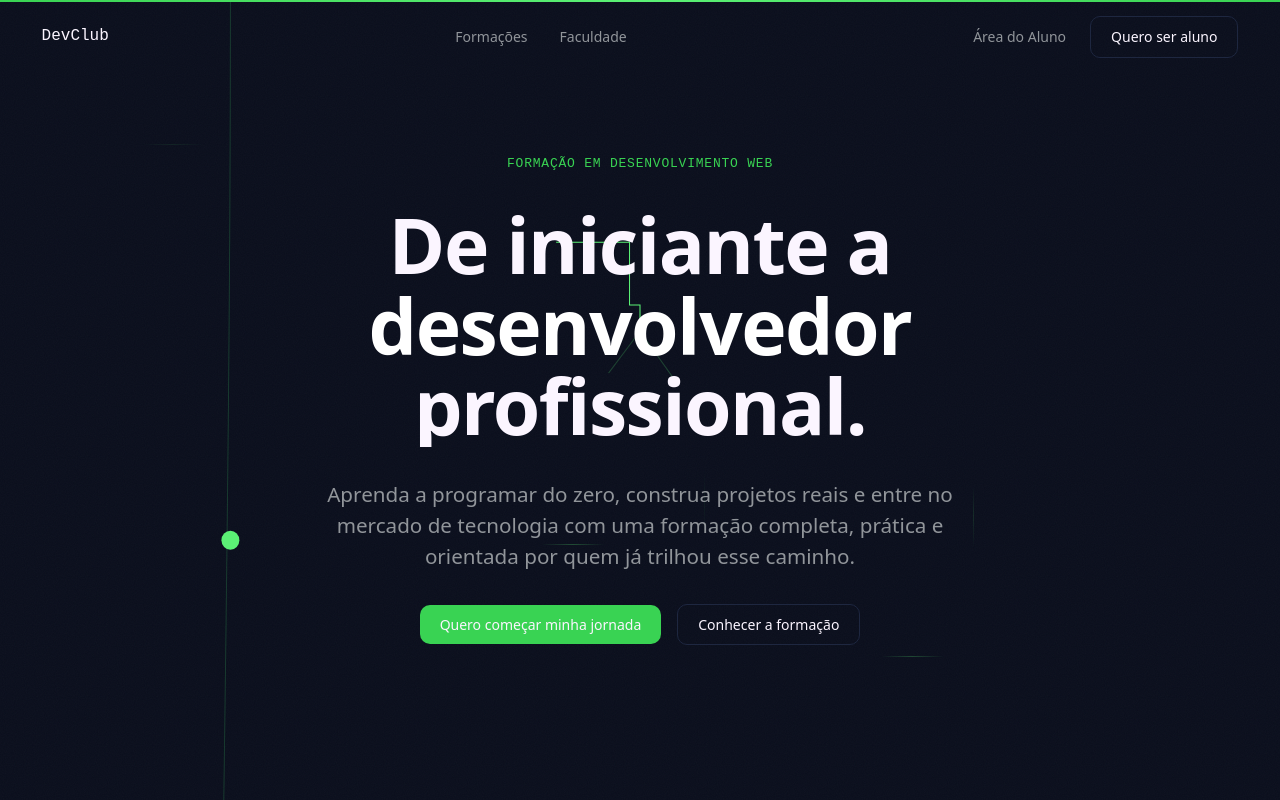
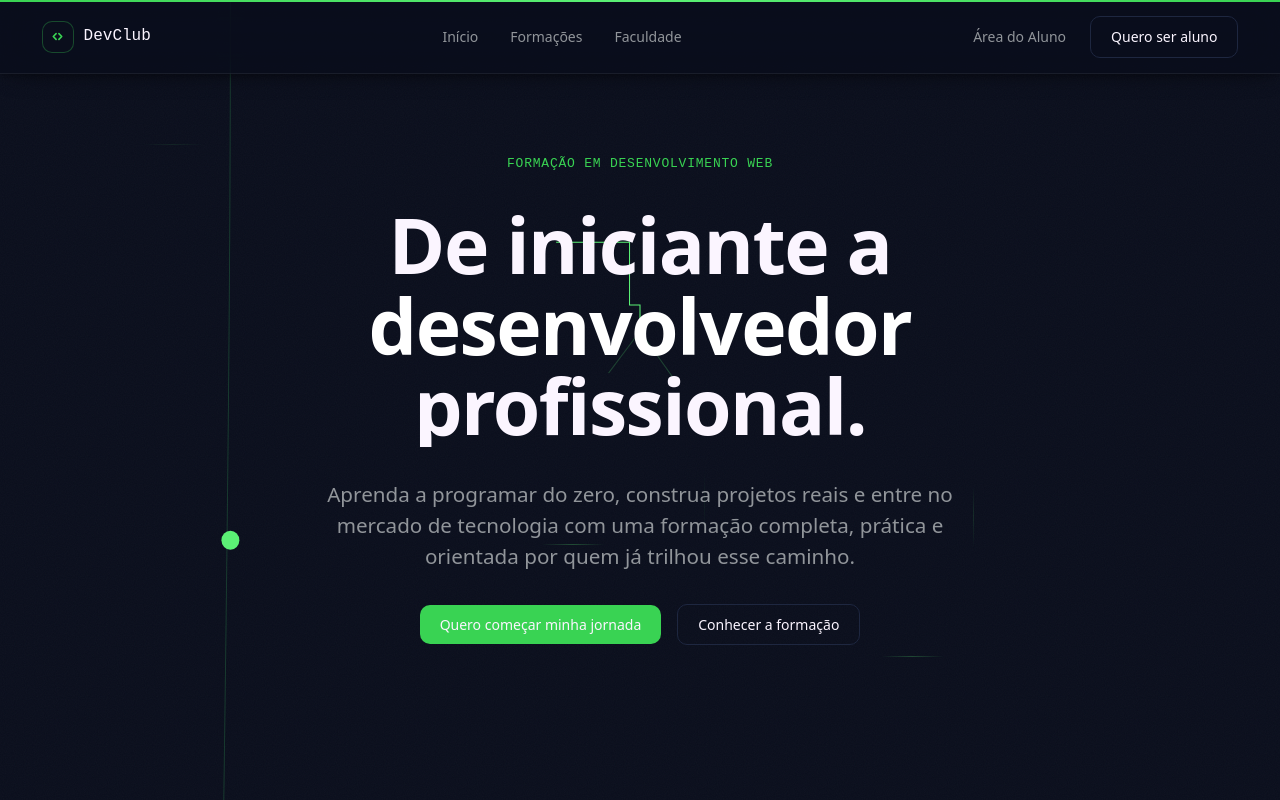
Before and after one commit to JonannVictor/DEVCLUB, a React (Vite) app: page / in a window 1280 px wide. Shown: the top 800 px of the page. Built offline with nearby package versions, Linux system fonts and the light colour scheme.

Commit message:
feat: update Navbar component with new logo structure and enhance glass effect; add hero section ID for navigation

```diff
--- a/src/components/Navbar/Navbar.tsx
+++ b/src/components/Navbar/Navbar.tsx
@@ -7,6 +7,7 @@ import { MenuToggle } from './MenuToggle'
 import { MobileMenu } from './MobileMenu'
 
 const NAV_LINKS = [
+  { label: 'Início', href: '#hero' },
   { label: 'Formações', href: '#formacoes' },
   { label: 'Faculdade', href: '#certificacao' },
 ]
@@ -15,7 +16,8 @@ const MOBILE_LINKS = [...NAV_LINKS, { label: 'Área do Aluno', href: '#' }]
 
 export function Navbar() {
   const { scrollY } = useScroll()
-  const glassOpacity = useTransform(scrollY, [0, 80], [0, 1])
+  /** O fundo de vidro fica sempre visível; o scroll só aprofunda um pouco a opacidade. */
+  const glassOpacity = useTransform(scrollY, [0, 80], [0.85, 1])
   const [menuOpen, setMenuOpen] = useState(false)
   const lenis = useLenis()
 
@@ -45,12 +47,23 @@ export function Navbar() {
   return (
     <header id="site-navbar" className="navbar fixed inset-x-0 top-0 z-50 opacity-0">
       <motion.div
-        className="border-glass-border absolute inset-0 border-b backdrop-blur-glass"
+        className="border-glass-border shadow-md absolute inset-0 border-b backdrop-blur-glass"
         style={{ backgroundColor: 'var(--color-glass)', opacity: glassOpacity }}
       />
       <Container className="relative flex items-center justify-between py-4">
-        <a href="#hero" className="text-body font-mono font-medium text-foreground">
-          DevClub
+        <a href="#hero" className="group flex items-center gap-2.5" aria-label="Voltar ao início">
+          <span className="bg-bg-base border-primary/30 group-hover:border-primary/70 group-hover:shadow-glow-primary flex size-8 shrink-0 items-center justify-center rounded-md border transition-all">
+            <svg width="15" height="15" viewBox="0 0 32 32" fill="none" aria-hidden>
+              <path
+                d="M13 10 7 16l6 6M19 10l6 6-6 6"
+                stroke="var(--color-primary)"
+                strokeWidth="3.5"
+                strokeLinecap="round"
+                strokeLinejoin="round"
+              />
+            </svg>
+          </span>
+          <span className="text-body font-mono font-medium text-foreground">DevClub</span>
         </a>
         <nav className="hidden items-center gap-8 md:flex">
           {NAV_LINKS.map((link) => (
--- a/src/index.css
+++ b/src/index.css
@@ -13,6 +13,12 @@
 
 html {
   color-scheme: dark;
+  scrollbar-width: none;
+  -ms-overflow-style: none;
+}
+
+html::-webkit-scrollbar {
+  display: none;
 }
 
 body {
--- a/src/sections/Hero/Hero.tsx
+++ b/src/sections/Hero/Hero.tsx
@@ -192,6 +192,7 @@ export function Hero() {
 
   return (
     <section
+      id="hero"
       ref={containerRef}
       className="relative flex min-h-svh flex-col items-center justify-center gap-8 px-container-x text-center"
     >
```
